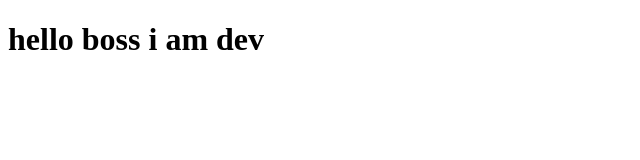
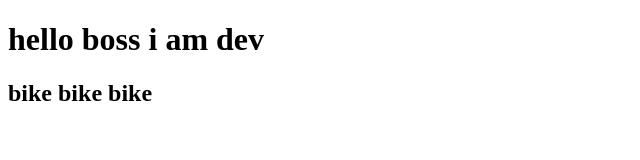
Before and after one commit to devopswithdayanand/git-revision, a plain HTML site: page index.html in a window 1280 px wide. Shown: the whole page, without its empty margins (0-640 px from the left). Drawn offline with Linux system fonts and the light colour scheme.

Commit message:
bike feature is added

```diff
--- a/index.html
+++ b/index.html
@@ -8,5 +8,8 @@
 <body>
     <h1>hello boss i am dev</h1>
 
+
+    <h2>bike bike bike</h2>
+
 </body>
 </html>
```
